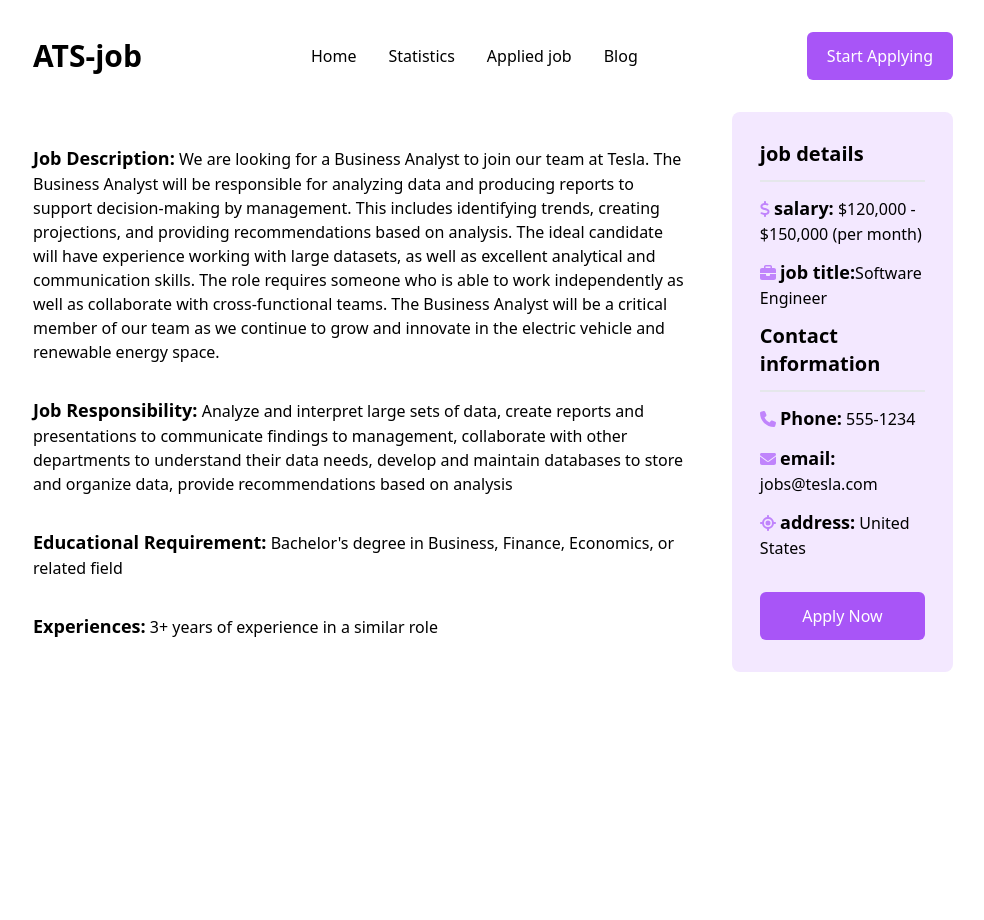
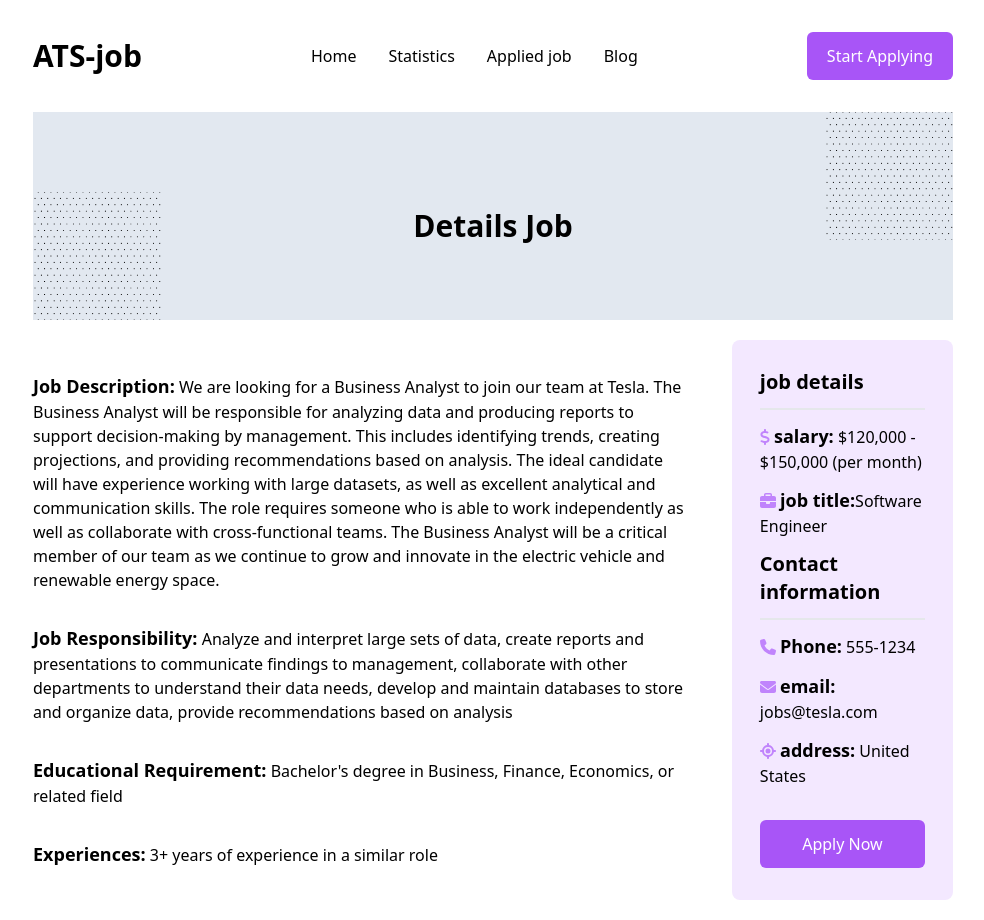
Before and after one commit to naimurk/career-hub-reactRouter, a React (Vite) app: page /feature/1 in a window 1280 px wide. Shown: the whole page, without its empty margins (147-1131 px from the left). Before the commit the page ends 800 px from the top, so only its background shows below. Built offline with nearby package versions, Linux system fonts and the light colour scheme.

Commit message:
common banner part

```diff
--- a/src/Component/Applied_job/Appliedjob.jsx
+++ b/src/Component/Applied_job/Appliedjob.jsx
@@ -1,6 +1,7 @@
 import React, { useEffect, useState } from 'react';
 import { useLoaderData } from 'react-router-dom';
 import SignleAppliedCart from './SignleAppliedCart';
+import CommonBanner from '../CommonBanner/CommonBanner';
 // import { sayem } from '../../utilities';
 
 const Appliedjob = () => {
@@ -27,7 +28,9 @@ const Appliedjob = () => {
 
 
    return (
-      <div className='py-12'>
+     <div>
+      <CommonBanner>Applied Job</CommonBanner>
+       <div className='py-12'>
          <div className=' flex justify-end gap-x-5 mb-5'>
             <button onClick={() => Remotefilter()} className='px-5 py-3 rounded-md text-white bg-purple-500'>Remote</button>
             <button onClick={() => Onsitefilter()} className='px-5 py-3 rounded-md text-white bg-purple-500'>Onsite</button>
@@ -41,6 +44,7 @@ const Appliedjob = () => {
             }
          </div>
       </div>
+     </div>
    );
 };
 
--- /dev/null
+++ b/src/Component/CommonBanner/CommonBanner.jsx
@@ -0,0 +1,19 @@
+import React from 'react';
+
+const CommonBanner = ({children}) => {
+    return (
+        <div>
+            <div className='bg-slate-200 relative h-52'>
+                    <img src="/src/assets/13972-removebg-preview (1).png" className='w-32  absolute top-0 right-0' alt="" />
+                     <div className='pt-24'>
+                        <h1 className='text-center text-3xl font-bold'>{children}</h1>
+                     </div>
+
+                    <img src="/src/assets/13972-removebg-preview (1).png" className='w-32 absolute bottom-0 left-0' alt="" />
+
+            </div>
+        </div>
+    );
+};
+
+export default CommonBanner;
--- a/src/Component/blog/Blog.jsx
+++ b/src/Component/blog/Blog.jsx
@@ -1,8 +1,13 @@
 import React from 'react';
+import CommonBanner from '../CommonBanner/CommonBanner';
 
 const Blog = () => {
     return (
-        <div className='lg:w-1/2 mx-auto mt-12'>
+
+        <div>
+            <CommonBanner>Blog</CommonBanner>
+            <div className='lg:w-1/2 mx-auto mt-12'>
+
             <div className='bg-slate-300  p-7' >
                 <h1 className='text-xl font-bold'> 1. When should you use context API?</h1>
                 <p className='mt-2'>answer: Use Context API when you need to pass data/state down multiple levels of components.</p>
@@ -20,6 +25,7 @@ const Blog = () => {
                 <p className='mt-2'>answer: useMemo is a hook that memoizes the result of a function so that it is only recomputed when its dependencies change.</p>
             </div>
         </div>
+        </div>
     );
 };
 
--- a/src/Component/feature/FeatureDetails.jsx
+++ b/src/Component/feature/FeatureDetails.jsx
@@ -3,6 +3,7 @@ import { Contex } from '../Header/Header';
 import { Link, useLoaderData, useParams } from 'react-router-dom';
 import { FontAwesomeIcon } from '@fortawesome/react-fontawesome'
 import { faCoffee, faDollarSign,faBriefcase,faPhone,faEnvelope,faLocation } from '@fortawesome/free-solid-svg-icons'
+import CommonBanner from '../CommonBanner/CommonBanner';
 
 
 
@@ -35,7 +36,9 @@ const FeatureDetails =  () => {
 
 
     return (
-        <div className='lg:flex pb-5 gap-x-11'>
+       <div>
+        <CommonBanner>Details Job</CommonBanner>
+         <div className='lg:flex pb-5 mt-5 gap-x-11'>
             <div className='lg:w-3/4'>
                 <p className='my-8'><span className='text-lg font-bold'>Job Description:</span>  {loader?.jobDescription}</p>
                 <p className='my-8'><span className='text-lg font-bold'>Job Responsibility:</span>  {loader?.jobResponsibilities}</p>
@@ -58,6 +61,7 @@ const FeatureDetails =  () => {
 
             </div>
         </div>
+       </div>
     );
 };
 
--- a/src/main.jsx
+++ b/src/main.jsx
@@ -44,7 +44,7 @@ const router = createBrowserRouter([
       loader : ()=> fetch('/assignment.json')
      },
      {
-      path: "/blog",
+      path: "blog",
       element: <Blog></Blog>
      }
 
```
Also changed, not shown: src/assets/13972-removebg-preview (1).png (added).
